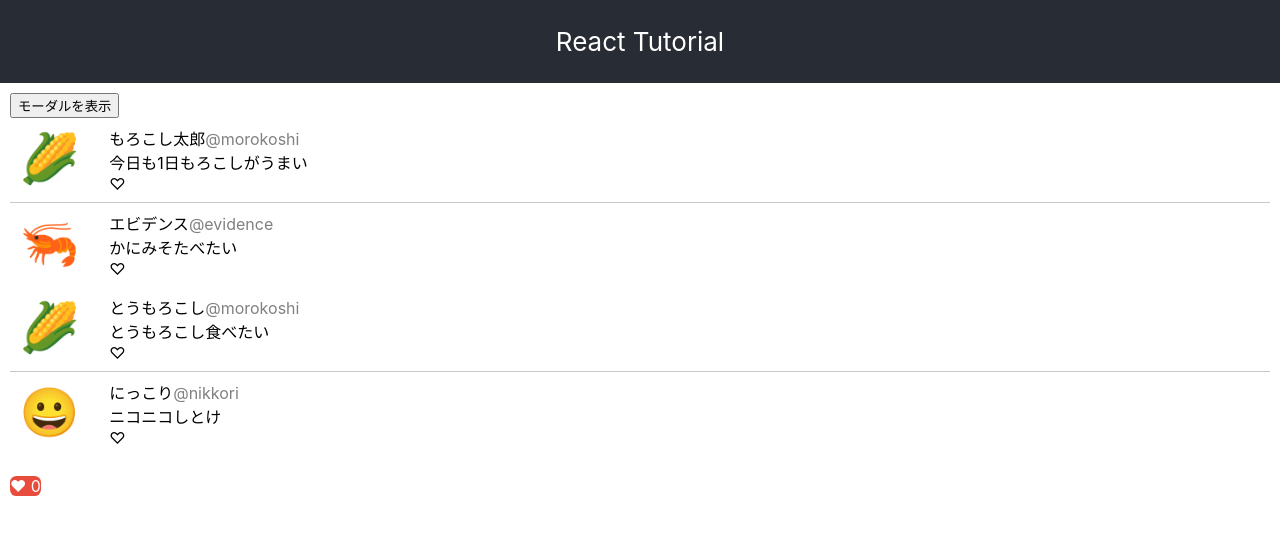
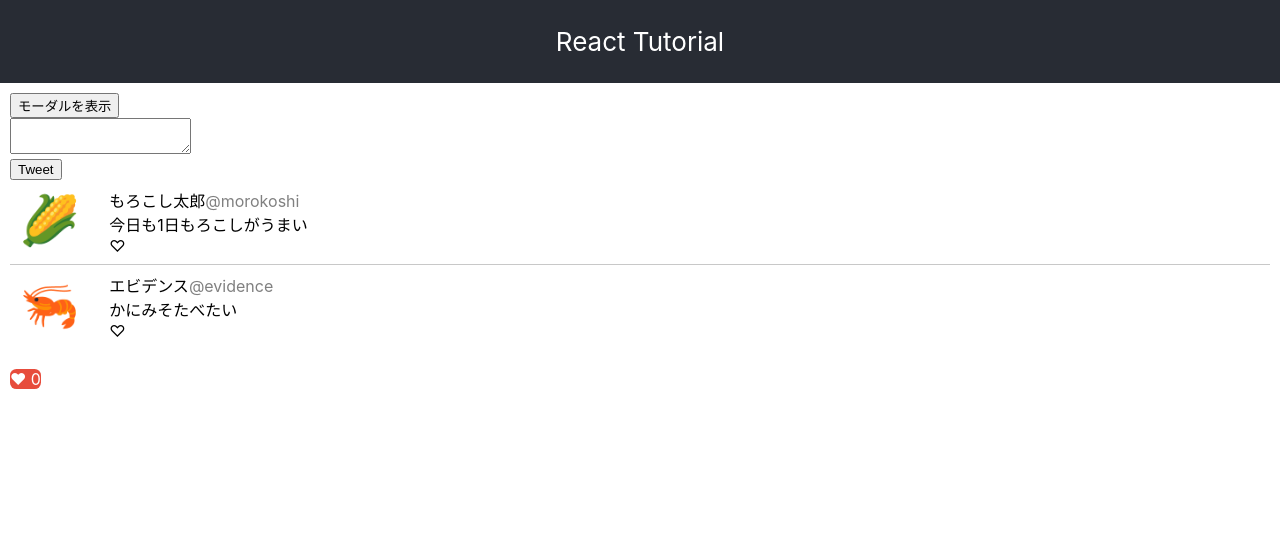
Before and after one commit to Kou-ISK/react-tutorial, a React (Create React App) app: page /tweet in a window 1280 px wide. Shown: the top 534 px of the page. Built offline with nearby package versions, Linux system fonts and the light colour scheme.

Commit message:
feat: ツイート機能を追加

```diff
--- a/src/components/Timeline.tsx
+++ b/src/components/Timeline.tsx
@@ -2,9 +2,10 @@ import { Tweet } from "../types/Tweet";
 import { TweetItem } from "./TweetItem"
 import React from "react";
 
-export const Timeline = ({ props }: { props: Tweet[] }) => {
-    const tweetList = props.map((tw: Tweet) => (
+export const Timeline = ({ tweets }: { tweets: Tweet[] }) => {
+    const tweetList = tweets.map((tw: Tweet) => (
         <TweetItem
+            id={tw.id}
             icon={tw.icon}
             displayName={tw.displayName}
             accountName={tw.accountName}
--- /dev/null
+++ b/src/components/TweetInput.tsx
@@ -0,0 +1,23 @@
+import React, { useCallback, useRef } from "react"
+import { Tweet } from "../types/Tweet";
+
+export const TweetInput = (props: any) => {
+    const textareaRef = useRef<HTMLTextAreaElement | null>(null)
+    const sendTweet = useCallback(() => {
+        if (textareaRef.current) {
+            props.addTweet({
+                id: new Date().getTime(),
+                icon: "☠️",
+                displayName: "海賊",
+                accountName: "pirates",
+                content: textareaRef.current.value
+            });
+        }
+    }, [textareaRef.current, props.addTweet]);
+    return (
+        <div>
+            <div><textarea className="tweet-textarea" ref={textareaRef}></textarea></div>
+            <div><button onClick={sendTweet} className="send-tweet">Tweet</button></div>
+        </div>
+    )
+}
--- a/src/pages/Tweets.tsx
+++ b/src/pages/Tweets.tsx
@@ -1,9 +1,11 @@
 import { TweetItem } from "../components/TweetItem"
 import { Timeline } from "../components/Timeline";
-import React from "react";
+import React, { useCallback, useState } from "react";
+import { Tweet } from "../types/Tweet";
+import { TweetInput } from "../components/TweetInput";
 
 export const Tweets = () => {
-    const tweets = [
+    const [tweets, setTweets] = useState([
         {
             id: 0,
             icon: '🌽',
@@ -18,12 +20,15 @@ export const Tweets = () => {
             accountName: 'evidence',
             content: 'かにみそたべたい'
         }
-    ];
+    ]);
+
+    // addTweet関数はuseCallbackで作成する
+    // これも毎回作成していると重くなるので
+    const addTweet = useCallback((tweet: Tweet) => setTweets((prev: Tweet[]) => [tweet, ...prev]), [setTweets]);
     return (
         <>
-            <Timeline props={tweets} />
-            <TweetItem icon="🌽" displayName="とうもろこし" accountName="morokoshi" content="とうもろこし食べたい" />
-            <TweetItem icon="😀" displayName="にっこり" accountName="nikkori" content="ニコニコしとけ" />
+            <TweetInput addTweet={addTweet} />
+            <Timeline tweets={tweets} />
         </>
     )
 }
--- a/src/types/Tweet.ts
+++ b/src/types/Tweet.ts
@@ -1,4 +1,5 @@
 export type Tweet = {
+    id: number;
     icon: string;
     displayName: string;
     accountName: string;
```
